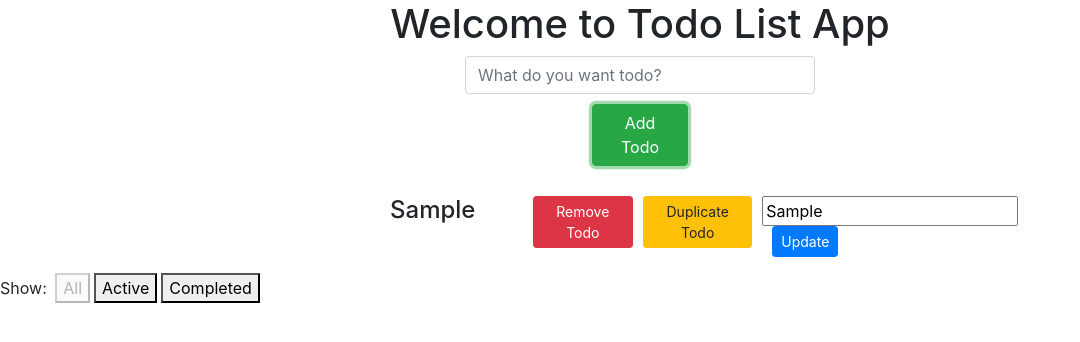
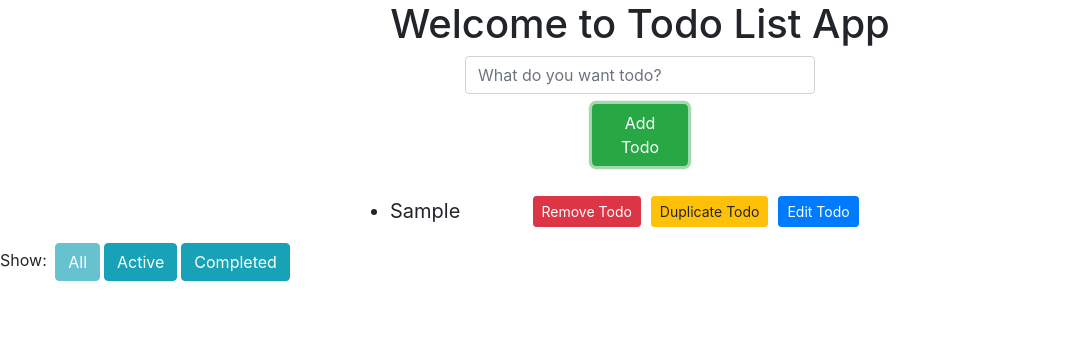
Before and after one commit to alhamfebian/TODO-List-App-With-React-Redux, a React (Create React App) app: page / in a window 1280 px wide. Both pictures are taken after typing "Sample" into the empty fields and a click on the button "Add Todo". Shown: the top 342 px of the page, without its empty margins (0-1080 px from the left). Built offline with nearby package versions, Linux system fonts and the light colour scheme.

Commit message:
FINISHED

```diff
--- a/src/actions/index.js
+++ b/src/actions/index.js
@@ -20,18 +20,3 @@ export const VisibilityFilters = {
   SHOW_COMPLETED: 'SHOW_COMPLETED',
   SHOW_ACTIVE: 'SHOW_ACTIVE'
 }
-
-export const duplicateTodo = text => {
-  return {
-    type: 'DUPLICATE_TODO',
-    id: nextTodoId++,
-    text
-  }
-};
-
-export const deleteTodo = id => {
-  return {
-    type: 'DELETE_TODO',
-    id
-  }
-};
--- a/src/components/Link.js
+++ b/src/components/Link.js
@@ -1,17 +1,11 @@
 import React from 'react'
 import PropTypes from 'prop-types'
+import {Button} from 'react-bootstrap'
 
 const Link = ({ active, children, onClick }) => (
-
-      <button
-          onClick={onClick}
-          disabled={active}
-          style={{
-            marginLeft: '4px',
-          }}>
+      <Button onClick={onClick} disabled={active} style={{marginLeft: '4px'}} className="btn btn-info">
         {children}
-      </button>
-
+      </Button>
 )
 
 Link.propTypes = {
--- a/src/components/Todo.js
+++ b/src/components/Todo.js
@@ -17,13 +17,18 @@ export default class Todo extends React.Component {
               <Col></Col>
               <Col></Col>
               <Col>
-                <h4 style={{marginRight: '20px'}} onClick={this.props.onClick}> {this.props.text} </h4>
+                <li style={{
+                  marginRight: '20px',
+                  textDecoration: this.props.completed ? 'line-through' : 'none',
+                  fontSize: '20px'}}
+                  onClick={this.props.onClick}> {this.props.text}
+                </li>
               </Col>
               <Col xs={6}>
                 <ButtonGroup>
                   <RemoveTodo id={this.props.id}/>
                   <DuplicateTodo text={this.props.text}/>
-                  <EditTodo id={this.props.id} text={this.props.text} />
+                  <EditTodo id={this.props.id} text={this.props.text} completed={this.props.completed}/>
                 </ButtonGroup>
               </Col>
               <Col></Col>
--- a/src/containers/DuplicateTodo.js
+++ b/src/containers/DuplicateTodo.js
@@ -12,7 +12,7 @@ class DuplicateTodo extends Component {
   render() {
     return (
         <div>
-          <Button style={{marginRight: '10px'}} variant="warning" size="sm" onClick={this.handleClick}>
+          <Button style={{marginRight: '10px'}} className="btn btn-warning" size="sm" onClick={this.handleClick}>
             Duplicate Todo
           </Button>
         </div>
--- a/src/containers/EditTodo.js
+++ b/src/containers/EditTodo.js
@@ -1,9 +1,17 @@
 import React, { Component } from 'react';
 import { connect } from 'react-redux';
 import {Button} from 'react-bootstrap';
+import {Collapse} from 'react-bootstrap'
 
 
 class EditTodo extends Component {
+  constructor(props, context) {
+    super(props, context);
+    this.state = {
+      open: false
+    }
+  }
+
   handleClick = (e) => {
     e.preventDefault();
     const newTodo = this.getTodo.value;
@@ -13,12 +21,27 @@ class EditTodo extends Component {
     this.props.dispatch({ type: 'UPDATE_TODO', id: this.props.id, data: data })
   }
   render() {
+    const {open} = this.state
+    const isCompleted = this.props.completed
     return (
       <div>
-        <form onSubmit={this.handleClick}>
-          <input required type="text" ref={(input) => this.getTodo = input} defaultValue={this.props.text} placeholder="Edit Todo List" />
-          <Button style={{marginLeft: '10px'}} variant="primary" size="sm" type="submit">Update</Button>
-        </form>
+        {isCompleted ? (<Button className="btn btn-primary" size="sm" disabled> Edit Todo</Button>):(<Button onClick={() => this.setState({ open: !open })}
+                                                                aria-controls="example-collapse-text" aria-expanded={open}
+                                                                size="sm">Edit Todo</Button>
+        )}
+
+        <Collapse in={this.state.open}>
+          <div id="example-collapse.text">
+            <form onSubmit={this.handleClick} style={{marginTop: '10px'}}>
+              {isCompleted ? (<input required type="text" ref={(input) => this.getTodo = input} defaultValue={this.props.text}
+                                     placeholder="Edit Todo List" disabled/>):(<input required type="text" ref={(input) => this.getTodo = input}
+                                                                                      defaultValue={this.props.text} placeholder="Edit Todo List" />)}
+              {isCompleted ? (<Button className="btn btn-info" disabled size="sm" style={{marginLeft:'10px'}}> Update </Button>):(<Button style={{marginLeft: '10px'}}
+                                                                                                                                          className="btn btn-info"
+                                                                           size="sm" type="submit">Update</Button>)}
+            </form>
+          </div>
+        </Collapse>
       </div>
     );
   }
--- a/src/containers/RemoveTodo.js
+++ b/src/containers/RemoveTodo.js
@@ -7,12 +7,13 @@ class RemoveTodo extends Component {
   handleClick = (e) => {
     e.preventDefault()
     this.props.dispatch({type: 'DELETE_TODO', id: this.props.id})
+    console.log(this.props.dispatch({type: 'DELETE_TODO', id: this.props.id}))
   }
 
   render() {
     return (
         <div>
-          <Button style={{marginRight: '10px'}} variant="danger" size="sm" onClick={this.handleClick}>
+          <Button style={{marginRight: '10px'}} className="btn btn-danger" size="sm" onClick={this.handleClick}>
             Remove Todo
           </Button>
         </div>
--- a/src/reducers/todos.js
+++ b/src/reducers/todos.js
@@ -16,7 +16,7 @@ const todos = (state = [], action) => {
               : todo
       )
     case 'DELETE_TODO':
-      return state.filter((data, i) => i !== action.id);
+      return state.filter((todo) => todo.id !== action.id);
     case 'DUPLICATE_TODO':
       return [
         ...state,
```
